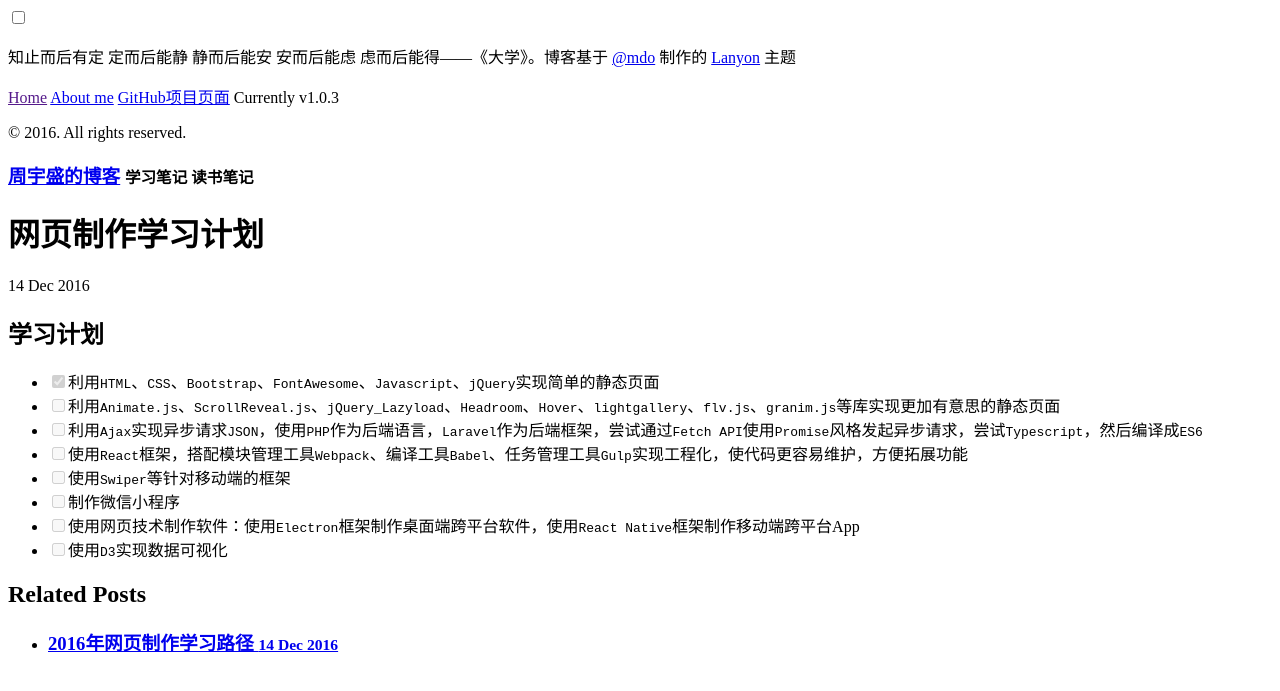
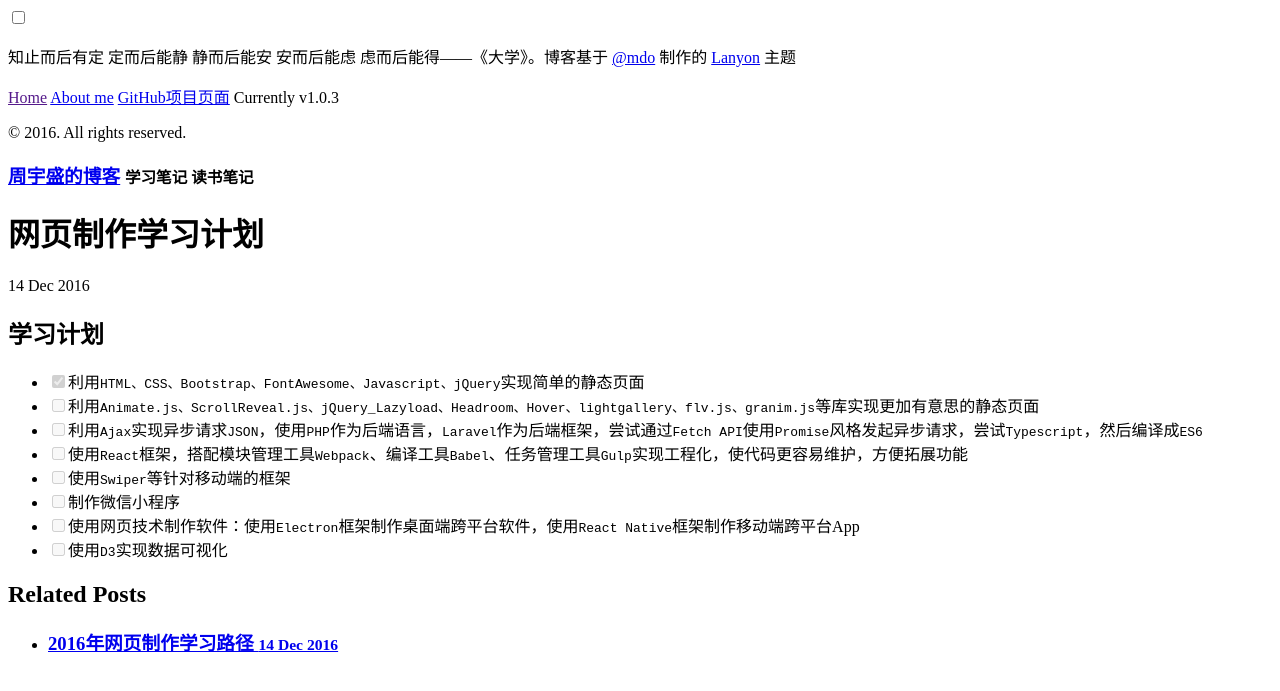
Before and after one commit to jasonzhouu/old-github-pages, a Jekyll site: the page built from _posts/2016-12-14-learning-plan.md, in a window 1280 px wide. Shown: the top 691 px of the page. Built offline with Jekyll 4.4.1, drawn with Linux system fonts in a browser that asks for light colours; comment, search, counter and statistics services are not loaded.

Commit message:
Update 2016-12-14-learning-plan.md

```diff
--- a/_posts/2016-12-14-learning-plan.md
+++ b/_posts/2016-12-14-learning-plan.md
@@ -5,8 +5,8 @@ title: "网页制作学习计划"
 
 ## 学习计划
 
-- [x]  利用`HTML`、`CSS`、`Bootstrap`、`FontAwesome`、`Javascript`、`jQuery`实现简单的静态页面
-- [ ]  利用`Animate.js`、`ScrollReveal.js`、`jQuery_Lazyload`、`Headroom`、`Hover`、`lightgallery`、`flv.js`、`granim.js`等库实现更加有意思的静态页面
+- [x]  利用`HTML、CSS、Bootstrap、FontAwesome、Javascript、jQuery`实现简单的静态页面
+- [ ]  利用`Animate.js、ScrollReveal.js、jQuery_Lazyload、Headroom、Hover、lightgallery、flv.js、granim.js`等库实现更加有意思的静态页面
 - [ ]  利用`Ajax`实现异步请求`JSON`，使用`PHP`作为后端语言，`Laravel`作为后端框架，尝试通过`Fetch API`使用`Promise`风格发起异步请求，尝试`Typescript`，然后编译成`ES6`
 - [ ]  使用`React`框架，搭配模块管理工具`Webpack`、编译工具`Babel`、任务管理工具`Gulp`实现工程化，使代码更容易维护，方便拓展功能
 - [ ]  使用`Swiper`等针对移动端的框架
```
